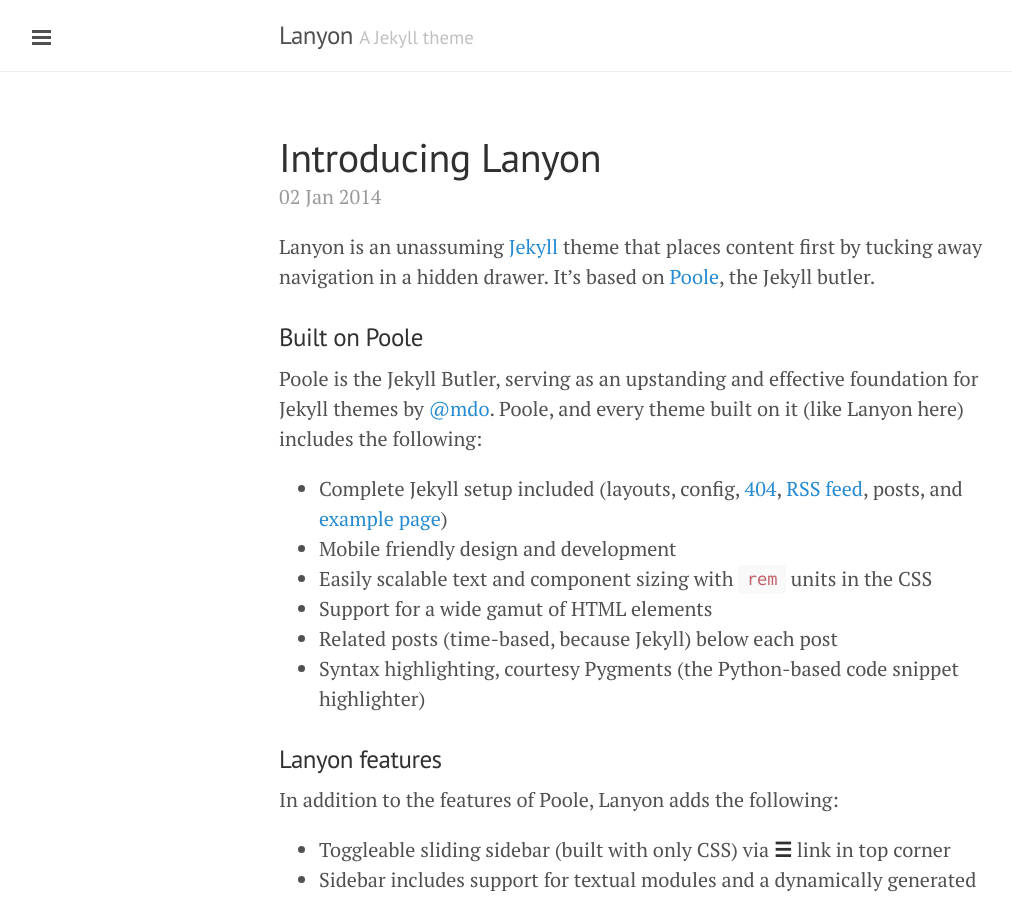
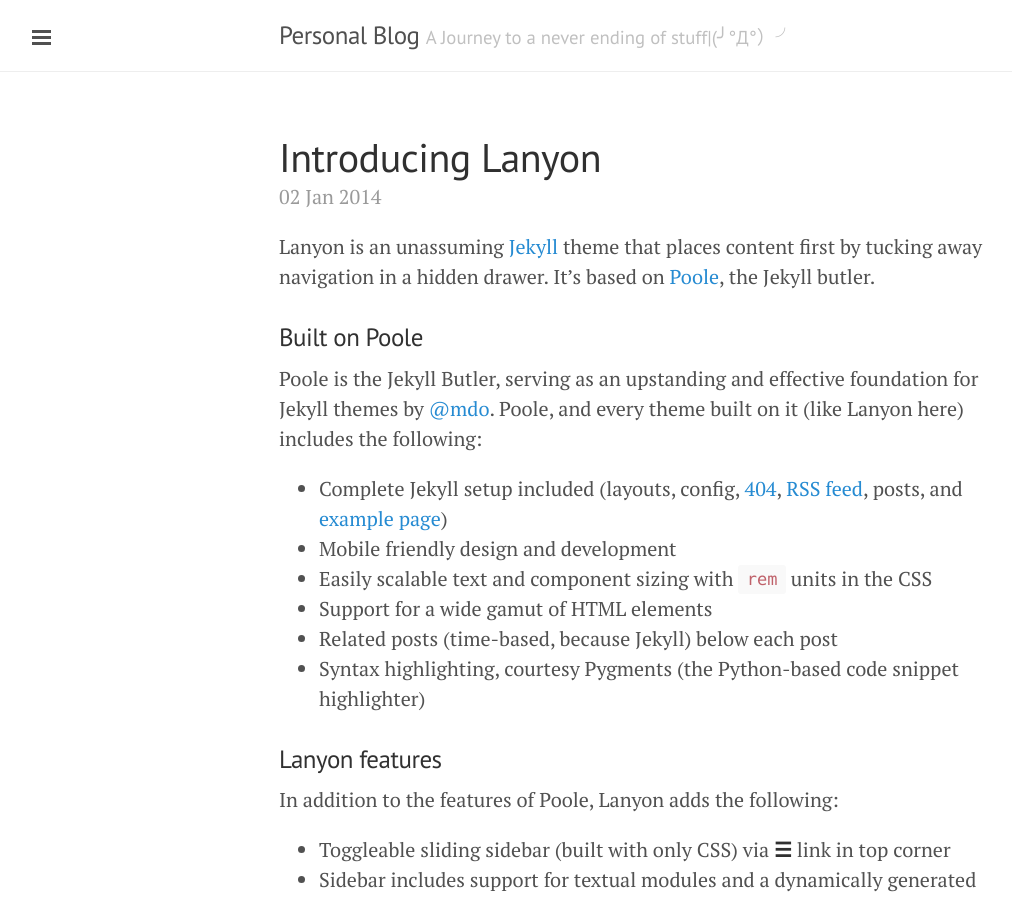
Before and after one commit to ciarand/sokk19xx.github.io, a Jekyll site: the page built from index.html, in a window 1280 px wide and 900 px high. Shown: the whole window, without its empty margins (1-1013 px from the left). Built offline with Jekyll 4.4.1, drawn with Linux system fonts in a browser that asks for light colours; Markdown is read by kramdown in place of the engine named in the settings; the list of posts is cut into pages by our own code.

Commit message:
removed and add disclaimer

```diff
--- a/_config.yml
+++ b/_config.yml
@@ -6,19 +6,20 @@ pygments:         true
 permalink:        pretty
 
 # Setup
-title:            Lanyon
-tagline:          'A Jekyll theme'
-description:      'A reserved <a href="http://jekyllrb.com" target="_blank">Jekyll</a> theme that places the utmost gravity on content with a hidden drawer. Made by <a href="https://twitter.com/mdo" target="_blank">@mdo</a>.'
-url:              http://lanyon.getpoole.com
+title:            Personal Blog
+tagline:          ' A Journey to a never ending of stuff|(╯°Д°）╯'
+description:      'A collection of randomness of Information that i think that is useful at least for me :D ,not a rant;
+		   Disclaimer: The views expressed on this blog are my personal views and opinion and do not reflects views of my employer '
+url:              https://sokk19xx.github.io/
 
 author:
-  name:           'Mark Otto'
-  url:            https://twitter.com/mdo
+  name:           'Kourun'
+  url:            https://www.linkedin.com/in/skourun
 
 paginate:         5
 
 # Custom vars
-version:          2.0.0
+version:          0.0.1
 
 github:
-  repo:           https://github.com/poole/lanyon
+  repo:           https://github.com/sokk19xx
--- a/_includes/sidebar.html
+++ b/_includes/sidebar.html
@@ -25,7 +25,6 @@
       {% endif %}
     {% endfor %}
 
-    <a class="sidebar-nav-item" href="{{ site.github.repo }}/archive/v{{ site.version }}.zip">Download</a>
     <a class="sidebar-nav-item" href="{{ site.github.repo }}">GitHub project</a>
     <span class="sidebar-nav-item">Currently v{{ site.version }}</span>
   </nav>
```
